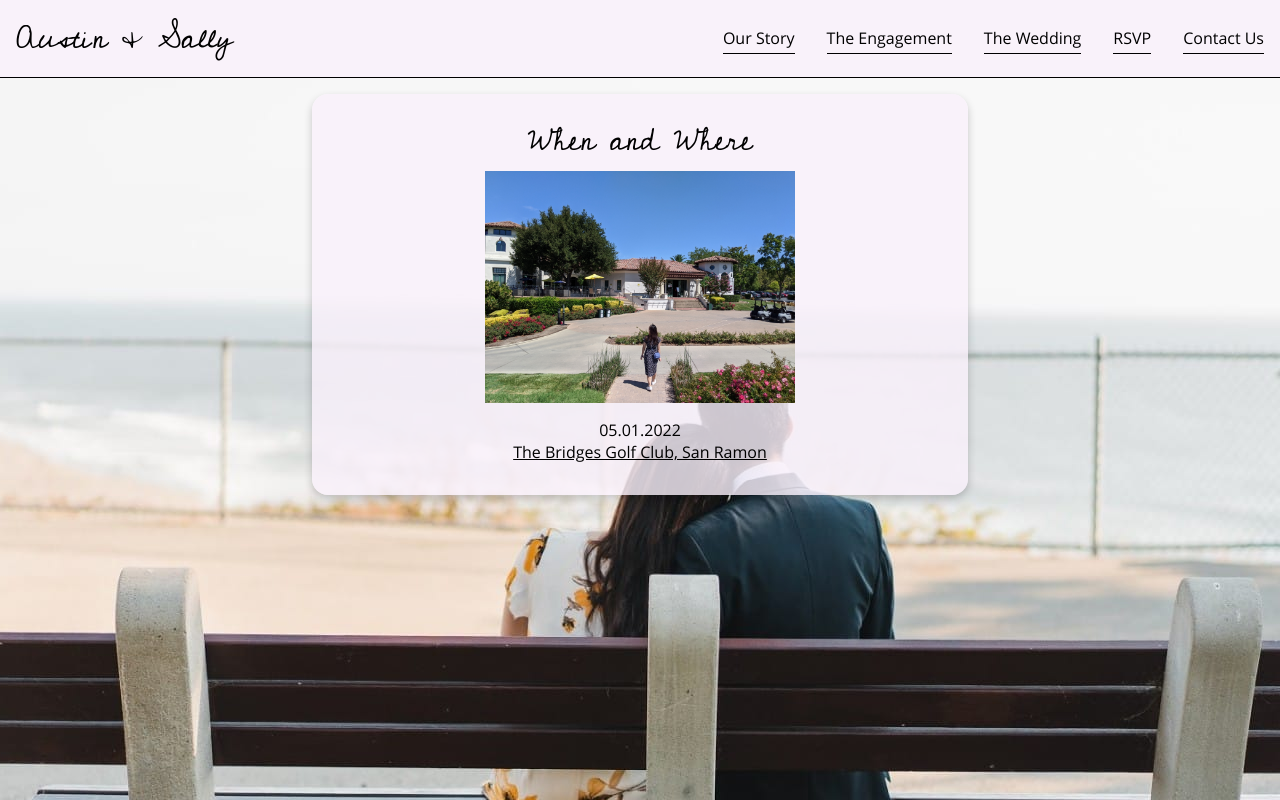
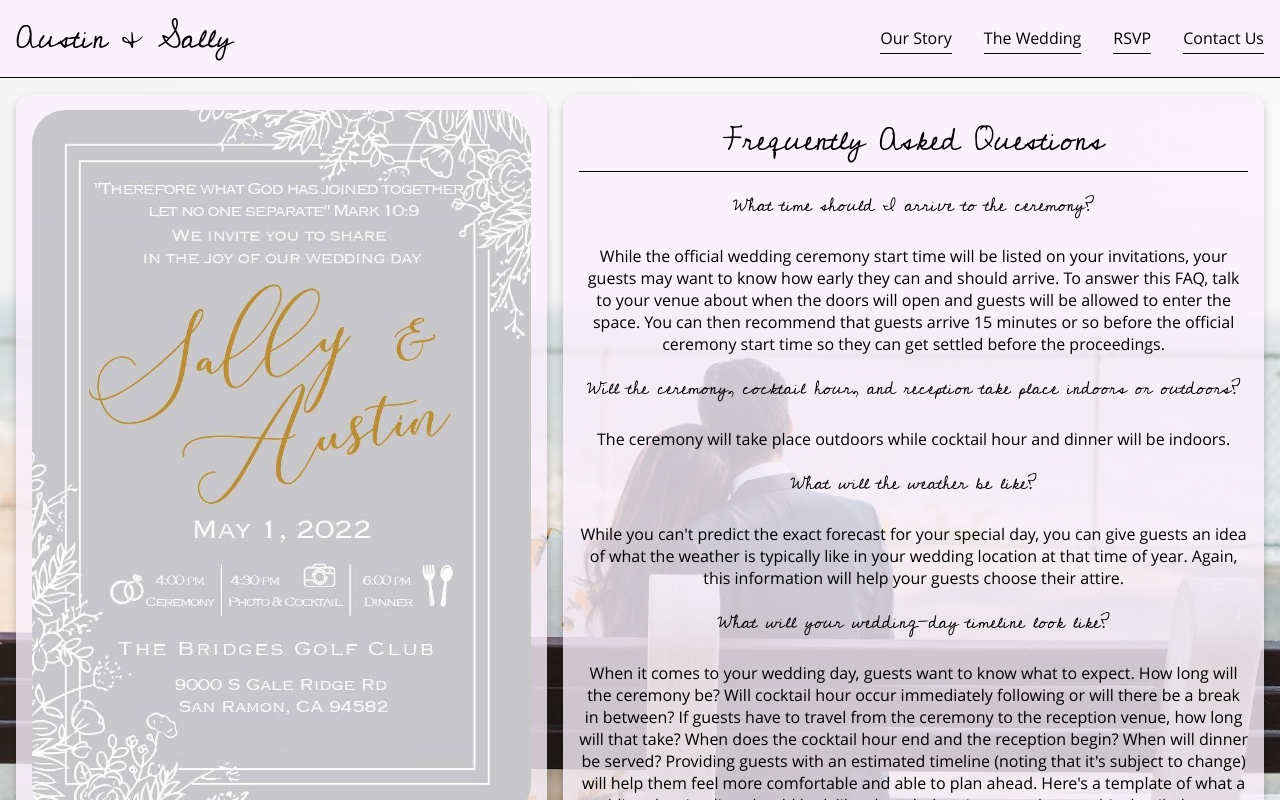
Before and after one commit to agauyeung/austin-and-sally, a Next.js app: page /wedding in a window 1280 px wide. Shown: the top 800 px of the page. Built offline with nearby package versions, Linux system fonts and the light colour scheme.

Commit message:
add faqs and adjust panel styling

```diff
--- a/package.json
+++ b/package.json
@@ -24,6 +24,7 @@
     "build": "next build && next export -o build/",
     "start": "next start",
     "lint": "next lint",
+    "local": "npm run build && npm start",
     "deploy": "firebase deploy"
   },
   "eslintConfig": {
--- a/pages/engagement/index.js
+++ b/pages/engagement/index.js
@@ -1,4 +1,6 @@
 import React from "react";
-import Engagement from "/src/Components/Engagement";
-const Page = () => <Engagement />;
+/* import Engagement from "/src/Components/Engagement";
+const Page = () => <Engagement />; */
+import Home from "/src/Components/Home";
+const Page = () => <Home />;
 export default Page;
--- /dev/null
+++ b/src/Components/FAQ/FAQ.js
@@ -0,0 +1,126 @@
+import React from "react";
+import styles from "./FAQ.module.css";
+
+const faqs = [
+  {
+    question: "What time should I arrive to the ceremony?",
+    answer:
+      "While the official wedding ceremony start time will be listed on your invitations, your guests may want to know how early they can and should arrive. To answer this FAQ, talk to your venue about when the doors will open and guests will be allowed to enter the space. You can then recommend that guests arrive 15 minutes or so before the official ceremony start time so they can get settled before the proceedings.",
+  },
+  {
+    question:
+      "Will the ceremony, cocktail hour, and reception take place indoors or outdoors?",
+    answer:
+      "The ceremony will take place outdoors while cocktail hour and dinner will be indoors.",
+  },
+  {
+    question: "What will the weather be like?",
+    answer:
+      "While you can't predict the exact forecast for your special day, you can give guests an idea of what the weather is typically like in your wedding location at that time of year. Again, this information will help your guests choose their attire.",
+  },
+  {
+    question: "What will your wedding-day timeline look like?",
+    answer:
+      "When it comes to your wedding day, guests want to know what to expect. How long will the ceremony be? Will cocktail hour occur immediately following or will there be a break in between? If guests have to travel from the ceremony to the reception venue, how long will that take? When does the cocktail hour end and the reception begin? When will dinner be served? Providing guests with an estimated timeline (noting that it's subject to change) will help them feel more comfortable and able to plan ahead. Here's a template of what a wedding-day timeline should look like, though there's no need to get this detailed on your website—just focus on start and end times for the most important wedding events.  ",
+  },
+  {
+    question:
+      "How do I get to the wedding venue? Will transportation be provided?",
+    answer:
+      "Yes, providing a direction card with your invitations is a nice gesture, but in reality, your guests will most likely lose it. While most everyone has a GPS these days, it's a good idea to provide your guests with directions on your website in case they forget the address or have other issues on the day of. If you're providing a shuttle or other transportation to and from your venue(s), now's the time to share those details, including timing and pickup and drop-off locations.",
+  },
+  {
+    question: "Is there parking available at the wedding venue?",
+    answer:
+      "For guests who will be driving themselves, parking information is key. Does your venue have its own lot/garage, will there be valet, or are guests expected to find their own parking? If the latter, provided a list of suggested parking lots and/or garages is helpful.",
+  },
+  {
+    question:
+      "What type of food and drink will be served during the cocktail hour and reception?",
+    answer: "-",
+  },
+  {
+    question:
+      "I have dietary restrictions/allergies. What's the best way to let you know?",
+    answer:
+      "Guests who are gluten-free or have other dietary restrictions and/or allergies may be worried that they won't be able to eat anything at your reception. Your best bet is to include a space on your RSVP card for guests to write any dietary restrictions so you can address them with your caterer. Or, you can include information on your FAQ page about how to reach out to you directly with any concerns.",
+  },
+  {
+    question: "Will there be an open bar?",
+    answer: "Read: Your guests want to know if they'll need to bring cash.",
+  },
+  {
+    question:
+      "Can I take pictures during the ceremony to post on social media?",
+    answer:
+      "Definitely an important question, particularly if you're opting for an unplugged wedding. Let your guests know of your preference related to photo-taking and social media usage during your wedding. If you're going the unplugged route, be sure to include signage and a note in your ceremony program reminding guests to put their phones away on your big day.",
+  },
+  {
+    question: "What's the best way to RSVP?",
+    answer:
+      "Let guests know if they'll be RSVPing via snail mail or if there's online RSVP option as well.",
+  },
+  {
+    question: "When is the RSVP deadline?",
+    answer:
+      "Shout this one from the rooftops! The last thing you want it to have to track down guests who haven't RSVP'd by the deadline.",
+  },
+  {
+    question: "Do you have a wedding registry?",
+    answer:
+      "While you should have a separate registry section on your wedding website, you can also include the info (retailers and links to your registry) here as well.",
+  },
+  {
+    question: "Can I bring my gift to the wedding?",
+    answer: "-",
+  },
+  {
+    question: "What's your wedding hashtag?",
+    answer:
+      "If you've selected a wedding hashtag, don't be shy about sharing it! And remember to find opportunities to display your hashtag on your wedding day, too.",
+  },
+  {
+    question: "When will the reception end? Will there be an after-party?",
+    answer:
+      "While some of your guests may want to party all night, others (particularly older guests and those with young children), will need to know when the event will be over. And if you're hosting an after-party, you can share the information here, too.",
+  },
+  {
+    question:
+      "What health and safety measures will you be taking during the event?",
+    answer:
+      "For those hosting a wedding during the COVID pandemic, providing health and safety information is crucial. In fact, you may want to include a separate wedding website FAQ section or send out an email devoted solely to COVID-related procedures. Whether you're asking your guests to be vaccinated and/or tested before your event, sharing mask and social distancing information, or any other rules you and your vendors are enforcing, it's best to let your guests know in advance so they'll know what to expect. ",
+  },
+  {
+    question:
+      "How will you communicate any updated information and/or changes before the wedding?",
+    answer:
+      "If there's a chance that your wedding will be postponed or otherwise altered, it's best to let your guests know how they'll receive that information (email, text, etc.).",
+  },
+  {
+    question:
+      "What's the best way to contact you if I have additional questions?",
+    answer:
+      "We like the idea of creating a separate email account strictly for wedding-related messages and questions. But you can also include your personal email address or mobile number here—just be prepared to receive some texts as you approach your big day (even though you've likely answered most of your guests' questions here!).",
+  },
+];
+
+export default function FAQ() {
+  const renderQA = (faqs) => {
+    return faqs.map(({ question, answer }) => {
+      return (
+        <>
+          <h3>{question}</h3>
+          <br />
+          <p className={styles.answer}>{answer}</p>
+        </>
+      );
+    });
+  };
+
+  return (
+    <>
+      <h2>Frequently Asked Questions</h2>
+      <p>{renderQA(faqs)}</p>
+    </>
+  );
+}
--- /dev/null
+++ b/src/Components/FAQ/FAQ.module.css
@@ -0,0 +1,3 @@
+.answer {
+  margin-top: 0;
+}
--- /dev/null
+++ b/src/Components/FAQ/index.js
@@ -0,0 +1,3 @@
+import FAQ from "./FAQ";
+
+export default FAQ;
--- a/src/Components/Header/Header.js
+++ b/src/Components/Header/Header.js
@@ -8,11 +8,11 @@ const linksDef = [
     href: "/",
     text: "Our Story",
   },
-  {
+  /* {
     id: "engagement",
     href: "/engagement",
     text: "The Engagement",
-  },
+  }, */
   {
     id: "wedding",
     href: "/wedding",
--- a/src/Components/Home/Home.js
+++ b/src/Components/Home/Home.js
@@ -15,7 +15,7 @@ const images = [img8, img1, img2, img3, img4, img5, img6, img7];
 export default function Home() {
   return (
     <div className={`content ${styles["content"]}`}>
-      <div className={`${styles["begin"]} panel`}>
+      <div className="begin panel">
         <h2>Our Story</h2>
         <div className="panel-content">
           <p>
@@ -45,7 +45,7 @@ export default function Home() {
         </div>
       </div>
       <br />
-      <div className={`${styles["end"]} panel`}>
+      <div className="end panel">
         <Carousel
           cyclic
           arrows-placement="Navigation"
--- a/src/Components/Wedding/Wedding.js
+++ b/src/Components/Wedding/Wedding.js
@@ -1,20 +1,18 @@
 import React from "react";
+import FAQ from "../FAQ/FAQ";
 import styles from "./Wedding.module.css";
-/* import * as drawing from "../../images/drawing.jpeg"; */
-import * as bridges from "/public/images/bridges_golf_club.jpg";
+import * as invite from "/public/images/wedding_invite.jpg";
 
 export default function Wedding() {
   return (
     <div className="content">
-      <div className={`panel ${styles["panel"]}`}>
-        <h2>When and Where</h2>
-        <img className={styles["bridges"]} src={bridges.default.src} alt="Golf Club"/>
-        <p>
-          05.01.2022
-          <br />
-          <a href="https://goo.gl/maps/1Thmcx4MnthezoiK8">The Bridges Golf Club, San Ramon</a>
-        </p>
-        {/* <img className={styles["drawing"]} src={drawing} alt="drawing"/> */}
+      <div className="begin panel">
+        <a href="https://goo.gl/maps/1Thmcx4MnthezoiK8" className={styles.mapLink}>
+          <img src={invite.default.src} className={styles.invite} />
+        </a>
+      </div>
+      <div className="end panel">
+        <FAQ />
       </div>
     </div>
   );
--- a/src/Components/Wedding/Wedding.module.css
+++ b/src/Components/Wedding/Wedding.module.css
@@ -1,19 +1,11 @@
-.panel {
-  align-items: center;
-  width: 50%;
+/* .when {
+  font-size: 3rem;
+} */
+
+.mapLink {
+  display: contents;
 }
 
-.drawing {
-  height: 232px;
-  width: 300px;
+.invite {
+  border-radius: 2.1rem;
 }
-
-.bridges {
-  height: 232px;
-}
-
-@media only screen and (max-width: 768px) {
-  .panel {
-    width: auto;
-  }
-}
--- a/styles/App.css
+++ b/styles/App.css
@@ -20,14 +20,28 @@
   border-radius: 1rem;
   /*box-shadow: 0 4px 8px 0 rgba(0, 0, 0, 0.2), 0 6px 20px 0 rgba(0, 0, 0, 0.19);*/
   box-shadow: 0 4px 8px 0 rgba(0,0,0,0.2);
-  transition: 0.3s;
+  height: fit-content;
   display: flex;
   flex-direction: column;
   padding: 1rem;
+  transition: 0.3s;
 }
 
 .panel:hover {
   box-shadow: 0 8px 16px 0 rgba(0,0,0,0.2);
+}
+
+.panel > h2 {
+  border-bottom: 1px solid black;
+}
+
+.begin {
+  margin-right: 1rem;
+  width: 40%;
+}
+
+.end {
+  width: 60%;
 }
 
 @media only screen and (max-width: 768px) {
```
Also changed, not shown: src/Components/Home/Home.module.css (+0 -9 lines), public/images/wedding_invite.jpg (added).
